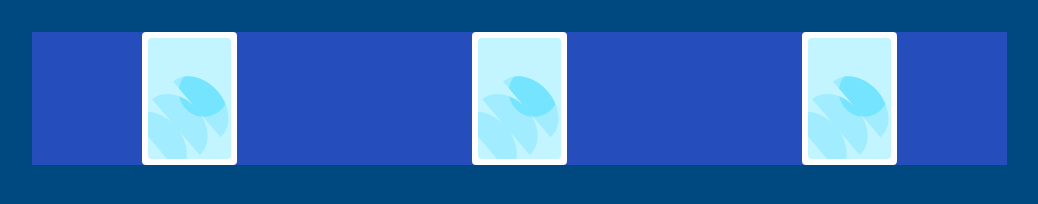
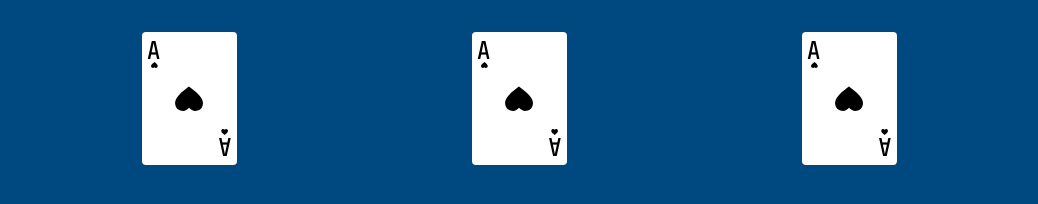
Before and after one commit to ArseniyKhal/double-card, a website with bundled scripts: page index.html in a window 1280 px wide. Shown: the part 158-362 px from the top of the page, without its empty margins (121-1159 px from the left). Built offline with nearby package versions, Linux system fonts and the light colour scheme.

Commit message:
нарисовал front карты

```diff
--- a/css/style.scss
+++ b/css/style.scss
@@ -58,6 +58,11 @@ html {
 
 .select-border {
 	border: 4px solid $TextColor3;
+}
+
+.rotate {
+	transform: rotateY(90deg);
+	opacity: 0;
 }
 
 .header {
@@ -149,7 +154,7 @@ html {
 
 .card-field {
 	&__body {
-		background-color: #254dbb;
+		// background-color: #254dbb;
 		gap: 15px;
 		display: grid;
 		grid-template-columns: repeat(auto-fit, minmax(95px, 1fr));
@@ -181,14 +186,35 @@ html {
 	&__back {
 	}
 }
-.front__body {
-	background-color: #1c28d4;
-}
 .back__body {
 	background-color: #c2f5ff;
 }
-
-.rotate {
-	transform: rotateY(90deg);
-	opacity: 0;
+.front {
+	&__body {
+		height: 100%;
+		display: flex;
+		flex-direction: column;
+		justify-content: space-between;
+		& img {
+			width: 29px;
+			height: 25px;
+			align-self: center;
+		}
+	}
+	&__face {
+		& img {
+			margin-left: 3px;
+			width: 7px;
+			height: 6px;
+		}
+	}
+	&__title {
+		color: #000;
+		font-size: 24px;
+	}
+	&__picture {
+	}
 }
+.flipped-over {
+	transform: rotate(180deg);
+}
--- a/index.js
+++ b/index.js
@@ -6,7 +6,7 @@ export let gameState = {
 	timeGame: 0,
 	fieldSize: 18,
 };
-export let cardDeck = [2, 3, 1];
+export let cardDeck = [2, 3, 8];
 
 if (gameState.difficultyLevel == 0) {
 	renderModules();
--- a/renderApp.js
+++ b/renderApp.js
@@ -8,16 +8,23 @@ export const renderApp = () => {
 		.map((card, index) => {
 			return `
 			<div class="card-field__card card" data-index="${index}">
-
-				<div class="card__back back" data-index="${index}">
+				<div class="card__back back rotate" data-index="${index}">
 					<div class="back__body card__body">
 						<img src="./img/card.svg" alt="card">
 					</div>
 				</div>
 
-				<div class="card__front front rotate"data-index="${index}">
+				<div class="card__front front"data-index="${index}">
 					<div class="front__body card__body">
-						<img src="./img/card.svg" alt="card">
+						<div class="front__face">
+							<h2 class="front__title">А</h2>
+							<img src="./img/spades.svg" alt="card">
+						</div>
+						<img class="front__picture" src="./img/spades.svg" alt="card">
+						<div class="front__face flipped-over">
+							<h2 class="front__title">А</h2>
+							<img src="./img/spades.svg" alt="card">
+						</div>
 					</div>
 				</div>
 
```
Also changed, not shown: css/style.css, img/spades.svg (added).
